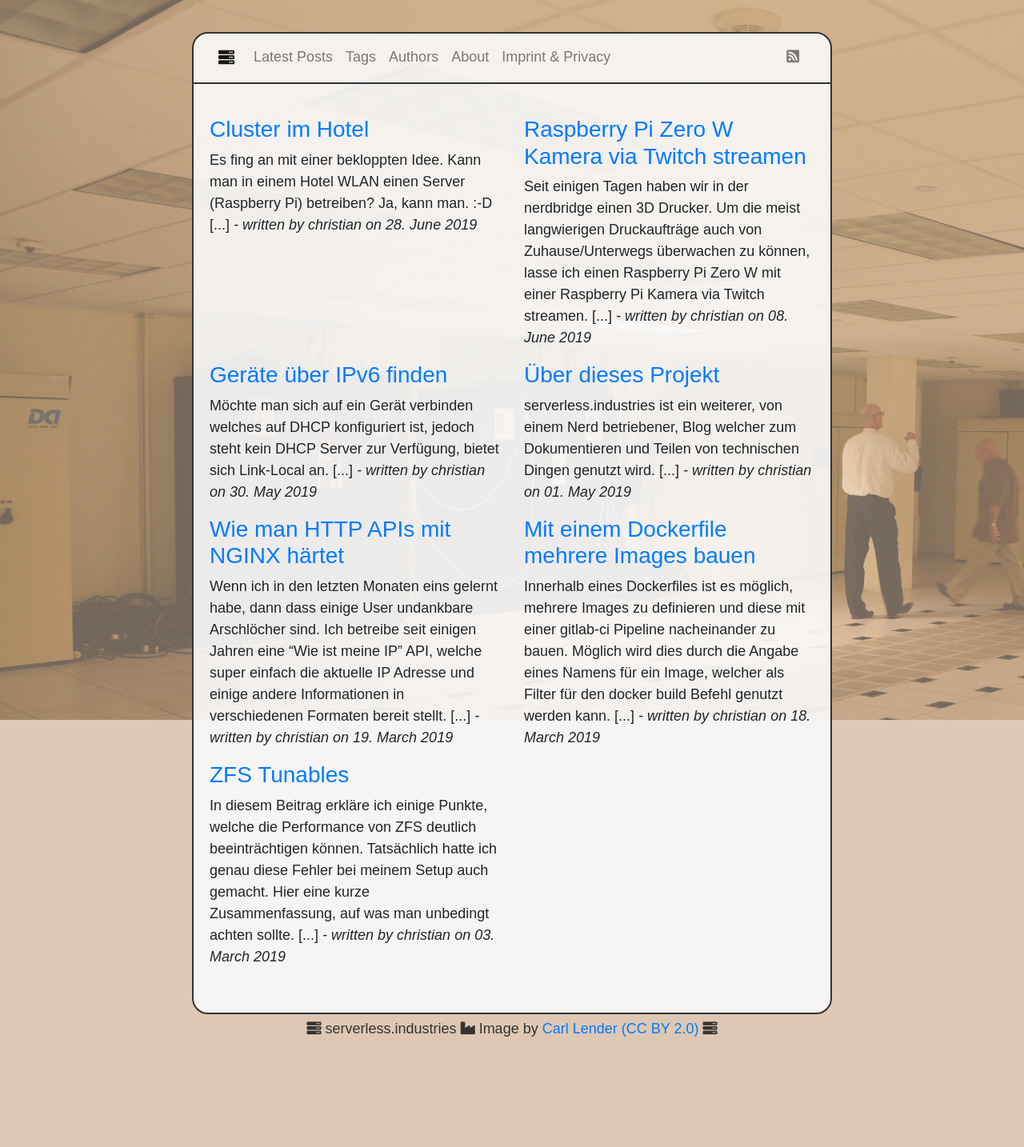
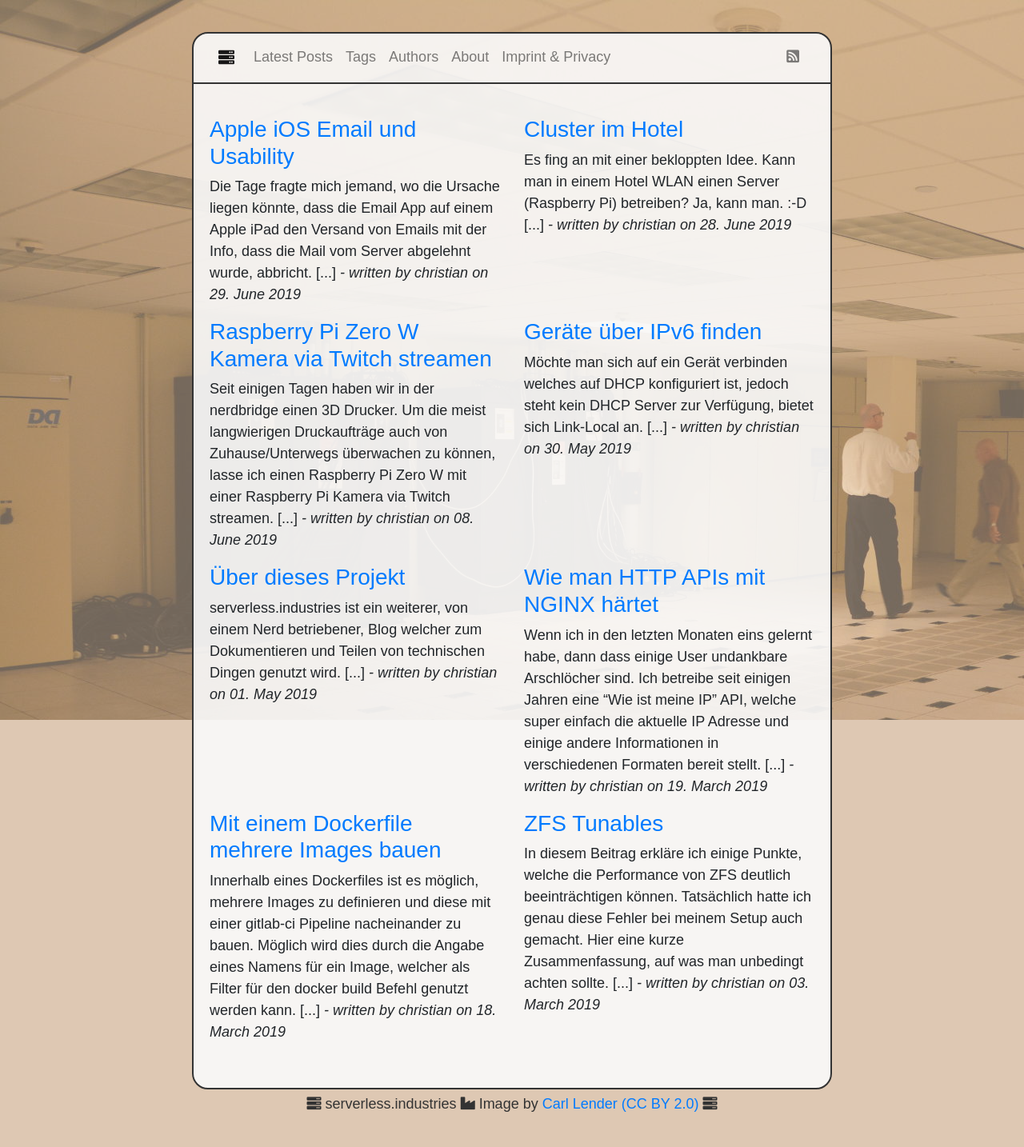
Before and after one commit to perryflynn/serverless.industries, a Jekyll site: the page built from src/index.html, in a window 1280 px wide. Shown: the whole page at 80% size. Built offline with Jekyll 4.4.1, drawn with Linux system fonts in a browser that asks for light colours; before the commit the page ends 1340 px from its top, so only the background shows below that.

Commit message:
iOS Email Usability

```diff
--- /dev/null
+++ b/src/_posts/2019-06-29-apple-ios-imail-usability.md
@@ -0,0 +1,29 @@
+---
+author: christian
+title: Apple iOS Email und Usability
+language: german
+tags: [apple, ios, usability, email]
+---
+
+Die Tage fragte mich jemand, wo die Ursache liegen könnte,
+dass die Email App auf einem Apple iPad den Versand von Emails
+mit der Info, dass die Mail vom Server abgelehnt wurde, abbricht.
+
+Die genaue Fehlermeldung war wie folgt:
+
+{:.blockquote}
+> **E-Mails können nicht gesendet werden.**
+> Eine Kopie wurde in dein Ausgangsfach gelegt.
+> Der Empfänger [...] wurde vom Server abgelehnt.
+
+![Apple iOS Email Fehler]({{'/assets/apple_ios_mail_denied.jpg' | relative_url}}){:.img-fluid}
+
+Erst dachte ich an ein Blacklisting des Mailservers. Aber nein,
+der Bekannte hatte schlicht **keine Zugangsdaten für den ausgehenden Server (SMTP) angegeben**,
+da dies in den Kontoeinstellungen als optional markiert war.
+
+Die UI macht den Eindruck, dass die Mail App ganz normal die bereits weiter oben
+angegebenen Zugangsdaten nutzen würde, wenn die Felder für SMTP leer sind. Weit gefehlt.
+Die Mail App versucht dann einen unauthentifizierten Versand, der natürlich abgelehnt wird.
+
+Scheiß Fehlermeldung, scheiß UI.
--- a/src/css/main.scss
+++ b/src/css/main.scss
@@ -141,11 +141,15 @@ $content-opacity: .9;
 }
 
 .markdown-content {
-    pre {
+    pre, .blockquote {
         background-color: rgba($lay-color-bright, .6);
         border-left: 2px solid darken($lay-color-bright, 50%);
         border-right: 2px solid darken($lay-color-bright, 50%);
         padding: 10px 20px;
+    }
+
+    .blockquote p:last-child {
+        margin-bottom:0px;
     }
 }
 
```
Also changed, not shown: src/_posts/2019-06-28-hotelcluster.md (+1 -2 lines), src/assets/apple_ios_mail_denied.jpg (added).
